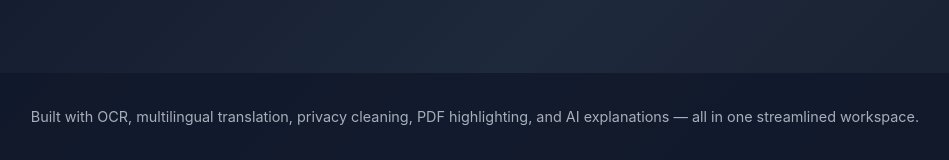
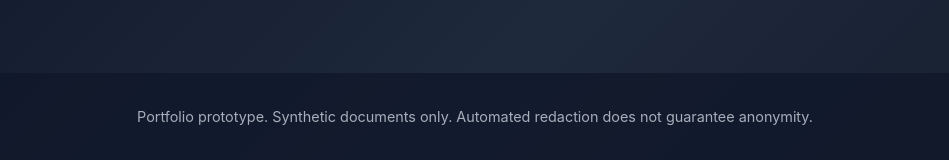
Before and after one commit to RomanSnusoed/Medical-Files-Anonymiser, a Flask app: page / in a window 1280 px wide. Shown: the part 1799-1959 px from the top of the page, without its empty margins (165-1114 px from the left). Run offline with Flask 3, Linux system fonts and the light colour scheme.

Commit message:
polish: clarify templates/base.html behavior and cross-platform instructions

```diff
--- a/templates/base.html
+++ b/templates/base.html
@@ -18,8 +18,8 @@
       </div>
       <nav class="site-nav">
         <a href="{{ url_for('index') }}" class="nav-link">Start again</a>
-        <a href="#workflow" class="nav-link">Workflow</a>
-        <a href="#features" class="nav-link">Capabilities</a>
+        <a href="{{ url_for('index') }}#workflow" class="nav-link">Workflow</a>
+        <a href="{{ url_for('index') }}#features" class="nav-link">Capabilities</a>
       </nav>
     </header>
 
@@ -38,8 +38,8 @@
 
     <footer class="site-footer">
       <p>
-        Built with OCR, multilingual translation, privacy cleaning, PDF
-        highlighting, and AI explanations — all in one streamlined workspace.
+        Portfolio prototype. Synthetic documents only. Automated redaction
+        does not guarantee anonymity.
       </p>
     </footer>
   </body>
```
